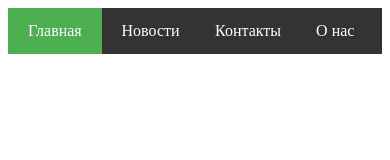
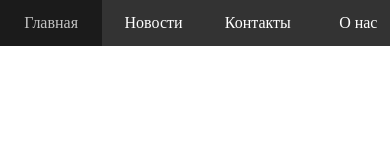
Before and after one commit to PAnanasik/gff, a plain HTML site: page index.html in a window 390 px wide. Drawn offline with Linux system fonts and the light colour scheme.

Commit message:
Update style.css

```diff
--- a/style.css
+++ b/style.css
@@ -1,3 +1,7 @@
+body {
+    margin:0;
+    padding:0;
+}
 ul {
     list-style-type: none;
     margin: 0;
@@ -38,3 +42,9 @@ a {
     grid-template-columns: repeat(auto-fit, minmax(50px, 1fr));
     grid-template-rows: 46px;
 }
+
+@media screen and (max-width:700px) {
+    .container {
+        width:105%;
+    }
+}
```
